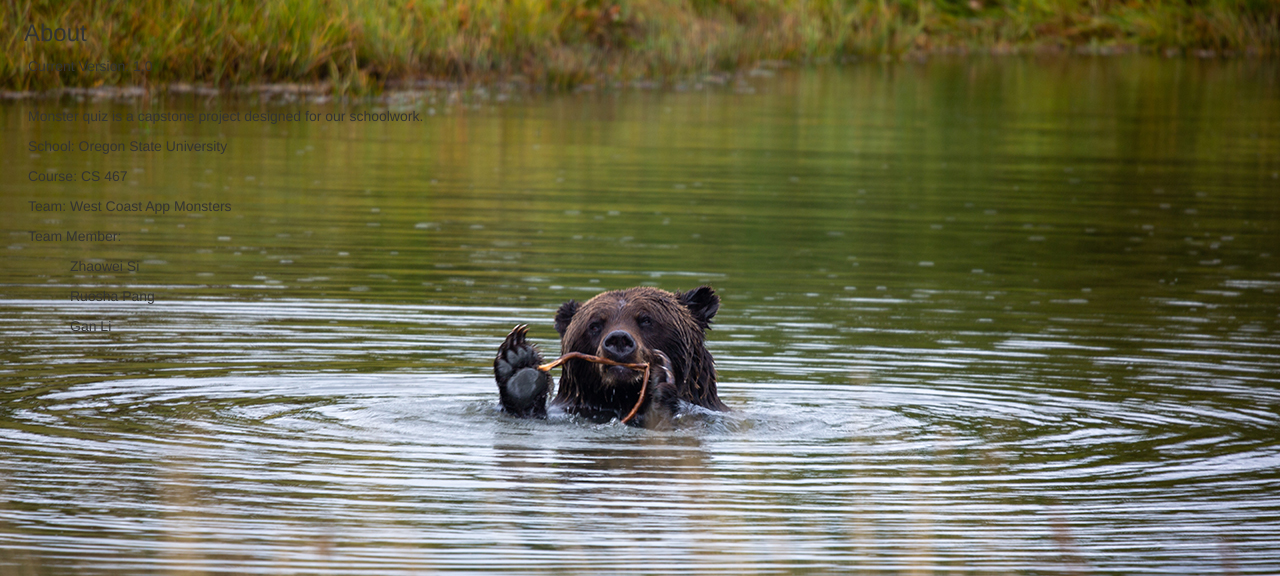
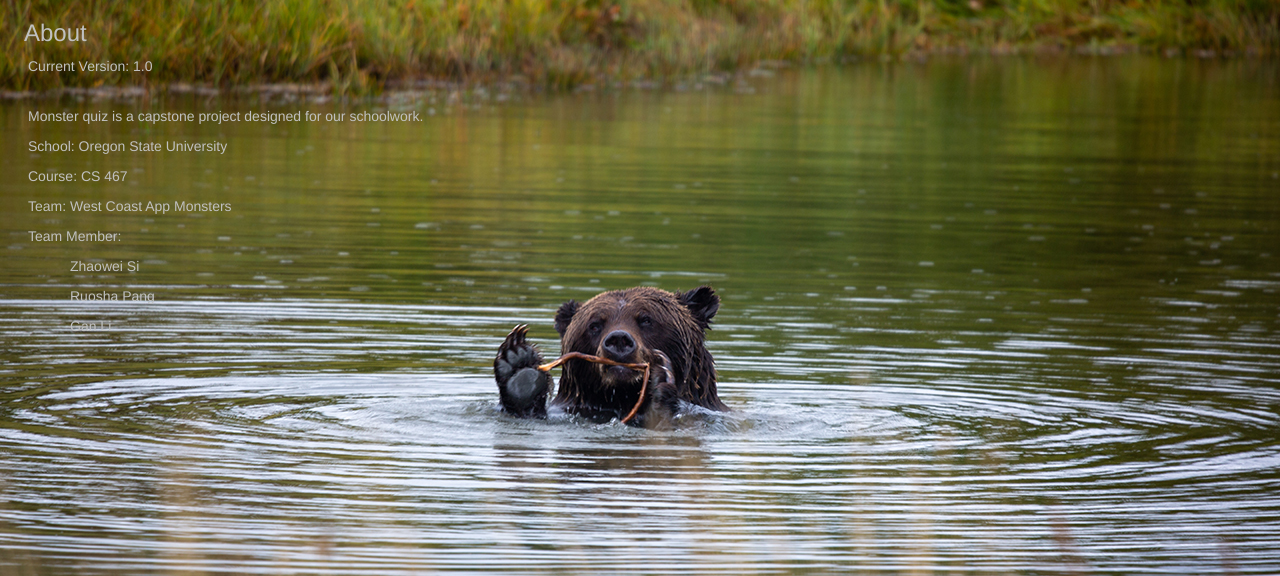
Before and after one commit to williamgl/CapstoneInFlask, a Flask app: page /about in a window 1280 px wide. Shown: the part 52-628 px from the top of the page. Run offline with Flask 2, Linux system fonts and the light colour scheme; some libraries are stand-ins or nearby versions.

Commit message:
Changed text color for about.j2

```diff
--- a/templates/about.j2
+++ b/templates/about.j2
@@ -10,16 +10,16 @@
         </style>
     </head>
 	<p></p>
-	<h3 >&emsp;About</h3>
-	<p>&emsp;&emsp;Current Version: 1.0</p>
+	<h3 style="color:  #C0C0C0;">&emsp;About</h3>
+	<p style="color:  #C0C0C0;">&emsp;&emsp;Current Version: 1.0</p>
 	<br>
-	<p>&emsp;&emsp;Monster quiz is a capstone project designed for our schoolwork.</p>
-	<p>&emsp;&emsp;School: Oregon State University</p>
-	<p>&emsp;&emsp;Course: CS 467</p>
-	<p>&emsp;&emsp;Team: West Coast App Monsters</p>
-	<p>&emsp;&emsp;Team Member: </p>
-	<p>&emsp;&emsp;&emsp;&emsp;&emsp;Zhaowei Si</p>
-	<p>&emsp;&emsp;&emsp;&emsp;&emsp;Ruosha Pang</p>
-	<p>&emsp;&emsp;&emsp;&emsp;&emsp;Gan Li</p>
+	<p style="color:  #C0C0C0;">&emsp;&emsp;Monster quiz is a capstone project designed for our schoolwork.</p>
+	<p style="color:  #C0C0C0;">&emsp;&emsp;School: Oregon State University</p>
+	<p style="color:  #C0C0C0;">&emsp;&emsp;Course: CS 467</p>
+	<p style="color:  #C0C0C0;">&emsp;&emsp;Team: West Coast App Monsters</p>
+	<p style="color:  #C0C0C0;">&emsp;&emsp;Team Member: </p>
+	<p style="color:  #C0C0C0;">&emsp;&emsp;&emsp;&emsp;&emsp;Zhaowei Si</p>
+	<p style="color:  #C0C0C0;">&emsp;&emsp;&emsp;&emsp;&emsp;Ruosha Pang</p>
+	<p style="color:  #C0C0C0;">&emsp;&emsp;&emsp;&emsp;&emsp;Gan Li</p>
     </html>
 {% endblock %}
```
